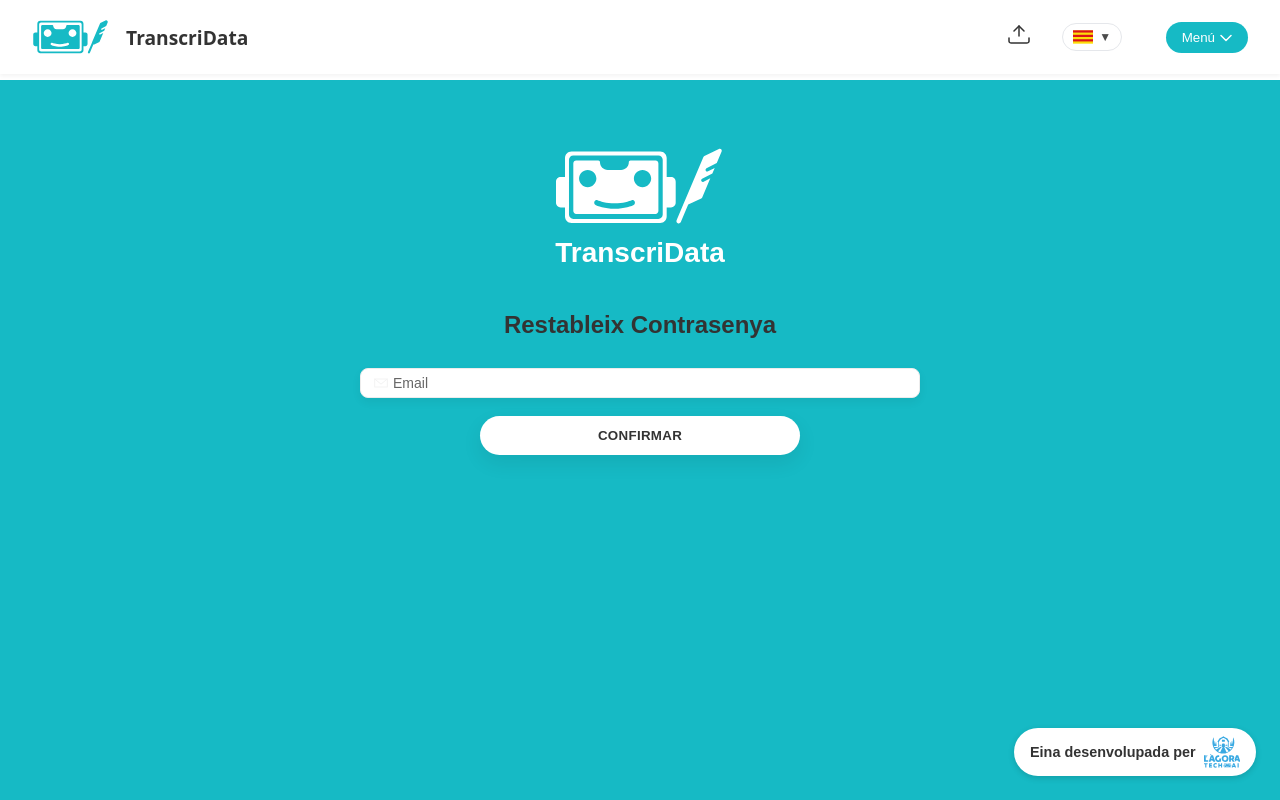
After one commit to sergio08301/TranscriptaHTMLCSS, a Flask app: page /recupera in a window 1280 px wide. The commit adds this page. Run offline with Flask 3, Linux system fonts and the light colour scheme.

Commit message:
recupera implementado

```diff
--- a/app.py
+++ b/app.py
@@ -92,6 +92,9 @@
 def login():
     return render_template("login.html")
 
+@app.route("/recupera")
+def recupera():
+    return render_template("recupera.html")
 
 @app.context_processor
 def utility_processor():
--- /dev/null
+++ b/static/css/recupera.css
@@ -0,0 +1,157 @@
+:root{
+	--agora-blau:#39A9E2;
+	--gris-fosc:#333333;
+	--blanc:#FFFFFF;
+	--gris-clar:#F4F4F4;
+	--buttons:#16BAC5;
+	--gris-mitja:#666666;
+	--gris-suau:#ECECEC;
+	--blau-mitja:#01151F;
+	--blau-fosc:#1C9EE0;
+	--button-hover:#14CFDB;
+	--turquesa-clar:#14CFDB;
+	--groc:#EAB308;
+
+	--radius-campo:8px;
+	--sombra-suave:0 4px 10px rgba(0,0,0,.06);
+	--sombra-media:0 8px 20px rgba(0,0,0,.08);
+}
+
+*{ box-sizing:border-box; margin:0; padding:0; }
+body{
+	padding-top:80px; /* header fijo */
+	font-family:Arial, sans-serif;
+	color:var(--gris-fosc);
+}
+
+/* helpers */
+.desktop-only{ display:block; }
+.mobile-only{ display:none; }
+
+/* ===== Layout (misma base que login) ===== */
+.auth{
+	min-height:calc(100vh - 80px);
+	display:flex;
+	justify-content:center;
+	align-items:flex-start;
+	padding-top:4rem;
+	padding-left:1rem;
+	padding-right:1rem;
+	background-color:var(--buttons);
+}
+
+.auth-card{
+	width:100%;
+	max-width:640px;
+	display:flex;
+	flex-direction:column;
+	align-items:center;
+}
+
+/* Marca */
+.brand{
+	display:flex;
+	flex-direction:column;
+	align-items:center;
+	gap:.5rem;
+	margin-bottom:2rem;
+}
+.brand-text{
+	font-weight:700;
+	font-size:1.75rem;
+	color:var(--blanc);
+}
+
+/* Título */
+.form-title{
+	margin:.6rem 0 1.2rem;
+	color:var(--gris-fosc);
+	font-size:1.5rem;
+	font-weight:600; /* semibold como login */
+}
+
+/* Formulario (un solo campo) */
+.form{
+	width:100%;
+	max-width:560px;
+}
+
+/* Campo email con icono */
+.input-group{
+	position:relative;
+	display:flex;
+	align-items:center;
+	background:var(--blanc);
+	border-radius:var(--radius-campo);
+	box-shadow:var(--sombra-suave);
+	margin:.625rem 0;
+	border:1px solid var(--gris-suau);
+	overflow:hidden;
+}
+.input-group .icon{
+	position:absolute;
+	left:.5rem;
+	display:inline-flex;
+	align-items:center;
+	justify-content:center;
+	opacity:.75;
+	background:none;
+}
+.input-group input{
+	width:100%;
+	border:none;
+	outline:none;
+	background:transparent;
+	font-size:.875rem;
+	color:var(--gris-fosc);
+	height:1.75rem;
+	padding-left:2rem;
+}
+.input-group input::placeholder{ color:var(--gris-mitja); }
+
+/* Botón (mismo look que login) */
+.btn-primary{
+	display:block;
+	margin:1.125rem auto .625rem;
+	padding:.75rem 1.75rem;
+	border-radius:1.25rem;
+	background:var(--blanc);
+	color:var(--gris-fosc);
+	border:none;
+	font-weight:700;
+	letter-spacing:.3px;
+	box-shadow:var(--sombra-media);
+	cursor:pointer;
+	text-transform:uppercase;
+	transition:transform .12s ease, box-shadow .12s ease, opacity .12s ease;
+	width:80%;
+	max-width:320px;
+	text-align:center;
+}
+.btn-primary:hover{
+	transform:translateY(-1px);
+	box-shadow:0 10px 22px rgba(0,0,0,.1);
+}
+.btn-primary:active{
+	transform:translateY(0);
+	opacity:.9;
+}
+
+/* ===== Responsive ===== */
+@media (max-width:768px){
+	.desktop-only{ display:none; }
+	.mobile-only{ display:block; }
+
+	.brand-text{ font-size:1.5rem; }
+	.form-title{ font-size:1.3rem; }
+
+	.input-group{ justify-content:flex-start; }
+	.input-group .icon{ left:.75rem; }
+	.input-group input{
+		padding-left:2.5rem;
+		text-align:left;
+	}
+
+	/* más arriba pero con menos aire que en desktop para evitar scroll extra */
+	.auth{ padding-top:3rem; }
+}
--- a/templates/login.html
+++ b/templates/login.html
@@ -61,7 +61,7 @@
                     <button class="btn-primary" type="submit">{{ _('ACCEDEIX') }}</button>
 
                     <p class="alt-link">{{ _("No tens compte?") }} <a href="{{ url_for_lang('registro') }}">{{ _("Registra't aquí") }}</a></p>
-                    <p class="alt-link">{{ _("Has oblidat la teva contrasenya?") }} <a href="/reset">{{ _("Restaura-la aquí") }}</a></p>
+                    <p class="alt-link">{{ _("Has oblidat la teva contrasenya?") }} <a href="{{ url_for_lang('recupera') }}">{{ _("Restaura-la aquí") }}</a></p>
                 </form>
             </section>
         </main>
--- /dev/null
+++ b/templates/recupera.html
@@ -0,0 +1,55 @@
+<!DOCTYPE html>
+<html lang="ca">
+<head>
+	<meta charset="UTF-8">
+	<meta name="viewport" content="width=device-width, initial-scale=1.0">
+	<title>Restableix Contrasenya</title>
+	<link rel="stylesheet" href="{{ url_for('static', filename='css/header.css') }}">
+	<link rel="stylesheet" href="{{ url_for('static', filename='css/recupera.css') }}">
+
+    <link rel="icon" type="image/png" sizes="16x16" href="{{ url_for('static', filename='img/favicon-16x16.png') }}">
+    <link rel="icon" type="image/png" sizes="32x32" href="{{ url_for('static', filename='img/favicon-32x32.png') }}">
+    <link rel="icon" type="image/x-icon" href="{{ url_for('static', filename='img/favicon.ico') }}">
+</head>
+<body>
+	{% include 'header.html' %}
+
+	<main class="auth">
+		<section class="auth-card">
+			<!-- Logo + nombre -->
+			<div class="brand">
+				<!-- Versión desktop -->
+				<svg class="desktop-only" width="167" height="85" viewBox="0 0 167 85" fill="none" xmlns="http://www.w3.org/2000/svg" aria-hidden="true">
+					<path d="M115.024 33.1029H110.683V13.9948C110.683 10.4111 107.777 7.50522 104.193 7.50522H15.5028C11.9191 7.50522 9.01327 10.4111 9.01327 13.9948V33.1029H4.67246C2.09106 33.1029 0 35.194 0 37.7754V58.715C0 61.2964 2.09106 63.3875 4.67246 63.3875H9.01327V72.4007C9.01327 75.9844 11.9191 78.8903 15.5028 78.8903H104.193C107.777 78.8903 110.683 75.9844 110.683 72.4007V63.3875H115.024C117.605 63.3875 119.696 61.2964 119.696 58.715V37.7754C119.696 35.194 117.605 33.1029 115.024 33.1029ZM106.717 70.5981C106.717 72.9848 104.777 74.9245 102.391 74.9245H17.3055C14.9188 74.9245 12.9791 72.9848 12.9791 70.5981V15.7974C12.9791 13.4107 14.9188 11.4711 17.3055 11.4711H102.391C104.777 11.4711 106.717 13.4107 106.717 15.7974V70.5981Z" fill="white"/>
+					<path d="M42.2979 16.5187C43.2352 16.5187 43.9922 17.2757 43.9922 18.2131C43.9923 22.4528 47.4321 25.8917 51.6719 25.8918H65.1484C69.3882 25.8918 72.828 22.4528 72.8281 18.2131C72.8281 17.2757 73.5851 16.5187 74.5225 16.5187H99.5146C101.108 16.5189 102.398 17.8091 102.398 19.4025V66.9924C102.398 68.5858 101.108 69.877 99.5146 69.8771H20.1973C18.6039 69.8769 17.3135 68.5858 17.3135 66.9924V19.4025C17.3135 17.8092 18.6039 16.5189 20.1973 16.5187H42.2979ZM78.3008 60.4455C80.0313 58.4986 78.113 55.2032 75.6758 56.1262C73.3105 57.0275 66.8208 59.2268 58.5938 59.3566C50.3671 59.2268 43.878 57.0204 41.5127 56.1262C39.0755 55.2032 37.1571 58.4986 38.8877 60.4455C41.051 62.1833 49.026 64.6568 58.4141 64.7433H58.7891C68.1772 64.664 76.1523 62.1901 78.3154 60.4523L78.3008 60.4455ZM31.7275 25.8918C26.9469 25.8918 23.0742 29.7645 23.0742 34.5451C23.0743 39.3257 26.947 43.1974 31.7275 43.1974C36.5081 43.1974 40.3798 39.3256 40.3799 34.5451C40.3799 29.7645 36.5081 25.8919 31.7275 25.8918ZM86.5283 25.8918C81.7477 25.8918 77.875 29.7645 77.875 34.5451C77.8751 39.3257 81.7477 43.1974 86.5283 43.1974C91.3088 43.1973 95.1806 39.3256 95.1807 34.5451C95.1807 29.7646 91.3088 25.8919 86.5283 25.8918Z" fill="white"/>
+					<path d="M162.924 4.98727C164.585 4.19907 166.34 5.88119 165.623 7.57418L160.773 19.0217L150.491 24.3436C149.661 24.7738 149.335 25.797 149.765 26.628C150.196 27.4585 151.218 27.7834 152.049 27.3537L158.702 23.9097L156.367 29.4217L146.084 34.7441C145.253 35.1742 144.928 36.1967 145.358 37.0276C145.788 37.8586 146.811 38.1835 147.642 37.7533L154.296 34.3088L146.208 53.3994C146.016 53.8504 145.666 54.2158 145.223 54.4258L132.208 60.6012L124.832 78.0085C124.337 79.1783 122.987 79.7252 121.817 79.2298C120.647 78.7341 120.101 77.3837 120.596 76.2138L127.966 58.8199C127.977 58.7903 127.987 58.76 128 58.7303L147.415 12.9051C147.606 12.4541 147.957 12.0888 148.399 11.8786L162.924 4.98727Z" fill="white"/>
+				</svg>
+
+				<!-- Versión móvil -->
+				<svg class="mobile-only" width="120" height="72" viewBox="0 0 120 72" fill="none" xmlns="http://www.w3.org/2000/svg" aria-hidden="true">
+					<path d="M115.024 26.1029H110.683V6.9948C110.683 3.41113 107.777 0.505249 104.193 0.505249H15.5028C11.9191 0.505249 9.01327 3.41113 9.01327 6.9948V26.1029H4.67246C2.09106 26.1029 0 28.194 0 30.7754V51.715C0 54.2964 2.09106 56.3875 4.67246 56.3875H9.01327V65.4008C9.01327 68.9845 11.9191 71.8903 15.5028 71.8903H104.193C107.777 71.8903 110.683 68.9845 110.683 65.4008V56.3875H115.024C117.605 56.3875 119.696 54.2964 119.696 51.715V30.7754C119.696 28.194 117.605 26.1029 115.024 26.1029ZM106.717 63.5981C106.717 65.9848 104.777 67.9245 102.391 67.9245H17.3055C14.9188 67.9245 12.9791 65.9848 12.9791 63.5981V8.79745C12.9791 6.41074 14.9188 4.47109 17.3055 4.47109H102.391C104.777 4.47109 106.717 6.41074 106.717 8.79745V63.5981Z" fill="white"/>
+					<path d="M42.2974 9.5188C43.2347 9.5188 43.9917 10.2758 43.9917 11.2131C43.9918 15.4529 47.4316 18.8918 51.6714 18.8918H65.1479C69.3877 18.8918 72.8275 15.4529 72.8276 11.2131C72.8276 10.2758 73.5846 9.5188 74.522 9.5188H99.5142C101.108 9.51894 102.398 10.8092 102.398 12.4026V59.9924C102.398 61.5859 101.108 62.8771 99.5142 62.8772H20.1968C18.6034 62.877 17.313 61.5859 17.313 59.9924V12.4026C17.313 10.8092 18.6034 9.519 20.1968 9.5188H42.2974ZM78.3003 53.4456C80.0308 51.4987 78.1125 48.2033 75.6753 49.1262C73.31 50.0276 66.8203 52.2269 58.5933 52.3567C50.3666 52.2268 43.8776 50.0204 41.5122 49.1262C39.075 48.2033 37.1567 51.4987 38.8872 53.4456C41.0505 55.1833 49.0255 57.6569 58.4136 57.7434H58.7886C68.1767 57.6641 76.1518 55.1901 78.3149 53.4524L78.3003 53.4456ZM31.7271 18.8918C26.9464 18.8918 23.0737 22.7645 23.0737 27.5452C23.0738 32.3257 26.9465 36.1975 31.7271 36.1975C36.5076 36.1974 40.3793 32.3257 40.3794 27.5452C40.3794 22.7646 36.5076 18.8919 31.7271 18.8918ZM86.5278 18.8918C81.7472 18.8918 77.8745 22.7645 77.8745 27.5452C77.8746 32.3257 81.7473 36.1975 86.5278 36.1975C91.3083 36.1974 95.1801 32.3256 95.1802 27.5452C95.1802 22.7646 91.3083 18.892 86.5278 18.8918Z" fill="white"/>
+				</svg>
+
+				<div class="brand-text">{{ _('TranscriData') }}</div>
+			</div>
+
+			<h1 class="form-title">{{ _('Restableix Contrasenya') }}</h1>
+
+			<form class="form" action="/recover" method="post" autocomplete="on">
+				<div class="input-group">
+					<span class="icon" aria-hidden="true">
+						<svg width="24" height="24" viewBox="0 0 42 40" fill="none" xmlns="http://www.w3.org/2000/svg">
+							<rect x="10" y="13" width="22" height="14" stroke="#ECECEC" stroke-width="1.5"/>
+							<path d="M10 13L21 22L32 13" stroke="#ECECEC" stroke-width="1.5"/>
+						</svg>
+					</span>
+					<input type="email" name="email" placeholder="{{ _('Email') }}" required>
+				</div>
+
+				<button class="btn-primary" type="submit">{{ _('CONFIRMAR') }}</button>
+			</form>
+		</section>
+	</main>
+</body>
+</html>
```
